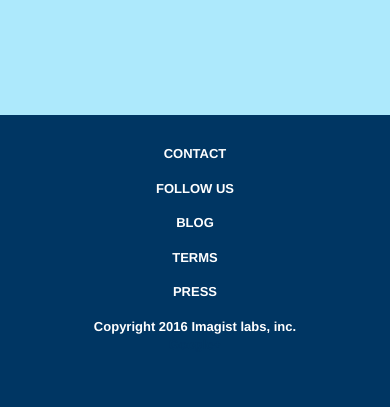
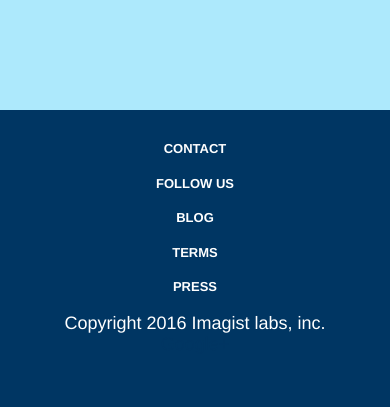
Before and after one commit to joshuanguyen/pop-web, a Jekyll site: the page built from index.html, in a window 390 px wide. Shown: the part 3120-3527 px from the top of the page. Built offline with Jekyll 4.4.1, drawn with Linux system fonts in a browser that asks for light colours; nearby versions of some CDN libraries.

Commit message:
font size for quotes attempt

```diff
--- a/assets/pop-theme.css
+++ b/assets/pop-theme.css
@@ -699,9 +699,11 @@
     line-height: 28px;
   }
   /* NEW-Josh, /Users/eric/workspace/pop-web/assets/pop-theme.scss */
- body.pop-theme h3, body.pop-theme h4 {
+ body.pop-theme h3, body.pop-theme h4, body.pop-theme p{
     font-size: 18px;
     line-height: 21px;
+    font-weight: normal;
+    display: block;
   }
   /* line 708, /Users/eric/workspace/pop-web/assets/pop-theme.scss */
   body.pop-theme h1 span.sub-header-line, body.pop-theme h2 span.sub-header-line, body.pop-theme h3 span.sub-header-line, body.pop-theme h4 span.sub-header-line {
```
